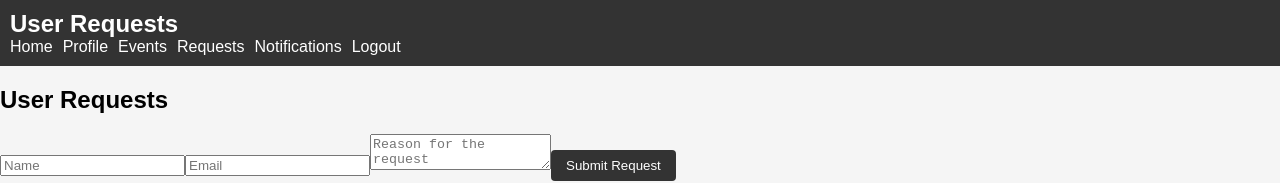
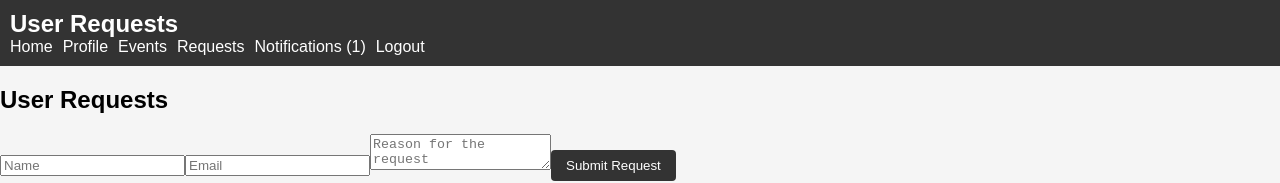
Before and after one commit to Nexus-Code89/metro-events, a React (Create React App) app: page /user-requests in a window 1280 px wide. Shown: the top 183 px of the page. Built offline with nearby package versions, Linux system fonts and the light colour scheme.

Commit message:
Fix User Nav

```diff
--- a/src/components/pages/organizer/OrganizerRequests.js
+++ b/src/components/pages/organizer/OrganizerRequests.js
@@ -1,6 +1,5 @@
 import React, { useState, useEffect } from 'react';
-import { Link } from 'react-router-dom';
-import { collection, getDocs, doc, updateDoc, deleteDoc, getDoc } from 'firebase/firestore';
+import { collection, getDocs, doc, updateDoc, addDoc, getDoc } from 'firebase/firestore';
 import { firestore } from '../../../firebase/firebase';
 import OrganizerNav from './OrganizerNav';
 
@@ -22,6 +21,25 @@ const OrganizerRequests = () => {
     fetchRequests();
   }, []);
 
+  const notifyUser = async (userId, eventId, status) => {
+    const notificationCollectionRef = collection(firestore, 'notifications');
+
+    let message = `Your request to join the ${eventId.name} has been ${status === 'success' ? 'accepted' : 'declined'}.`;
+
+    const newNotification = {
+      message: message,
+      timestamp: new Date(),
+      userId: userId,
+    }
+
+    try {
+      const docRef = await addDoc(notificationCollectionRef, newNotification);
+      console.log('Notification added with ID:', docRef.id);
+    } catch(e) {
+      console.error('Error adding notification:', e.message)
+    }
+  }
+
   const handleAcceptRequest = async (requestId, eventId, userId) => {
     try {
       const requestDocRef = doc(firestore, 'eventRequests', requestId);
@@ -36,18 +54,22 @@ const OrganizerRequests = () => {
       }
 
       console.log('Request accepted successfully.');
-      // Optionally, you can perform additional actions after accepting the request
+
+      notifyUser(userId, eventId, 'success');
+
     } catch (error) {
       console.error('Error accepting request:', error.message);
     }
   };
 
-  const handleDeclineRequest = async (requestId) => {
+  const handleDeclineRequest = async (requestId, userId, eventId) => {
     try {
       const requestDocRef = doc(firestore, 'eventRequests', requestId);
       await updateDoc(requestDocRef, { status: 'Declined' });
       console.log('Request declined successfully.');
-      // Optionally, you can perform additional actions after declining the request
+
+      notifyUser(userId, eventId, 'failed')
+
     } catch (error) {
       console.error('Error declining request:', error.message);
     }
@@ -76,7 +98,7 @@ const OrganizerRequests = () => {
               {request.status === 'Pending' && (
                 <>
                   <button onClick={() => handleAcceptRequest(request.id, request.eventId, request.userId)}>Accept</button>
-                  <button onClick={() => handleDeclineRequest(request.id)}>Decline</button>
+                  <button onClick={() => handleDeclineRequest(request.id, request.eventId, request.userId)}>Decline</button>
                 </>
               )}
             </li>
--- a/src/components/pages/user/UserEvents.js
+++ b/src/components/pages/user/UserEvents.js
@@ -4,6 +4,7 @@ import { collection, getDocs } from 'firebase/firestore';
 import { firestore } from '../../../firebase/firebase';
 import EventRequestForm from './EventRequestForm'; // Import EventRequestForm component
 import '../../../css/UserEvents.css'
+import UserNav from './UserNav';
 
 const UserEvents = () => {
   const [events, setEvents] = useState([]);
@@ -27,16 +28,7 @@ const UserEvents = () => {
     <section>
       <div className="menu-header">
         <h2>User Events</h2>
-        <nav>
-          <ul>
-            <li><Link to="/user-dashboard">Home</Link></li>
-            <li><Link to="/user-profile">Profile</Link></li>
-            <li><Link to="/user-events">Events</Link></li>
-            <li><Link to="/user-requests">Requests</Link></li>
-            <li><Link to="/user-notifications">Notifications</Link></li>
-            <li><Link to="/logout">Logout</Link></li>
-          </ul>
-        </nav>
+        <UserNav />
       </div>
       <div>
         <h3>All Events:</h3>
--- a/src/components/pages/user/UserProfile.js
+++ b/src/components/pages/user/UserProfile.js
@@ -1,21 +1,12 @@
 import React from 'react';
-import { Link } from 'react-router-dom';
+import UserNav from './UserNav';
 
 const UserProfile = () => {
   return (
     <section>
       <div className="menu-header">
         <h2>User Profile</h2>
-        <nav>
-          <ul>
-            <li><Link to="/user-dashboard">Home</Link></li>
-            <li><Link to="/user-profile">Profile</Link></li>
-            <li><Link to="/user-events">Events</Link></li>
-            <li><Link to="/user-requests">Requests</Link></li>
-            <li><Link to="/user-notifications">Notifications</Link></li>
-            <li><Link to="/logout">Logout</Link></li>
-          </ul>
-        </nav>
+        <UserNav />
       </div>
       {/* Your dashboard content goes here */}
     </section>
--- a/src/components/pages/user/UserRequests.js
+++ b/src/components/pages/user/UserRequests.js
@@ -3,6 +3,8 @@ import { Link } from 'react-router-dom';
 import { collection, addDoc, query, where, getDocs, updateDoc, doc, setDoc } from 'firebase/firestore';
 import { firestore } from '../../../firebase/firebase';
 import { getAuth } from 'firebase/auth';
+import UserNav from './UserNav';
+
 // Organizer Access Request
 const UserRequests = () => {
   const [name, setName] = useState('');
@@ -102,16 +104,8 @@ const UserRequests = () => {
     <section>
       <div className="menu-header">
         <h2>User Requests</h2>
-        <nav>
-          <ul>
-            <li><Link to="/user-dashboard">Home</Link></li>
-            <li><Link to="/user-profile">Profile</Link></li>
-            <li><Link to="/user-events">Events</Link></li>
-            <li><Link to="/user-requests">Requests</Link></li>
-            <li><Link to="/user-notifications">Notifications</Link></li>
-            <li><Link to="/logout">Logout</Link></li>
-          </ul>
-        </nav>
+        <UserNav />
+
       </div>
       {displayForm ? ( // displayed when has no existing request
         <div>
```
